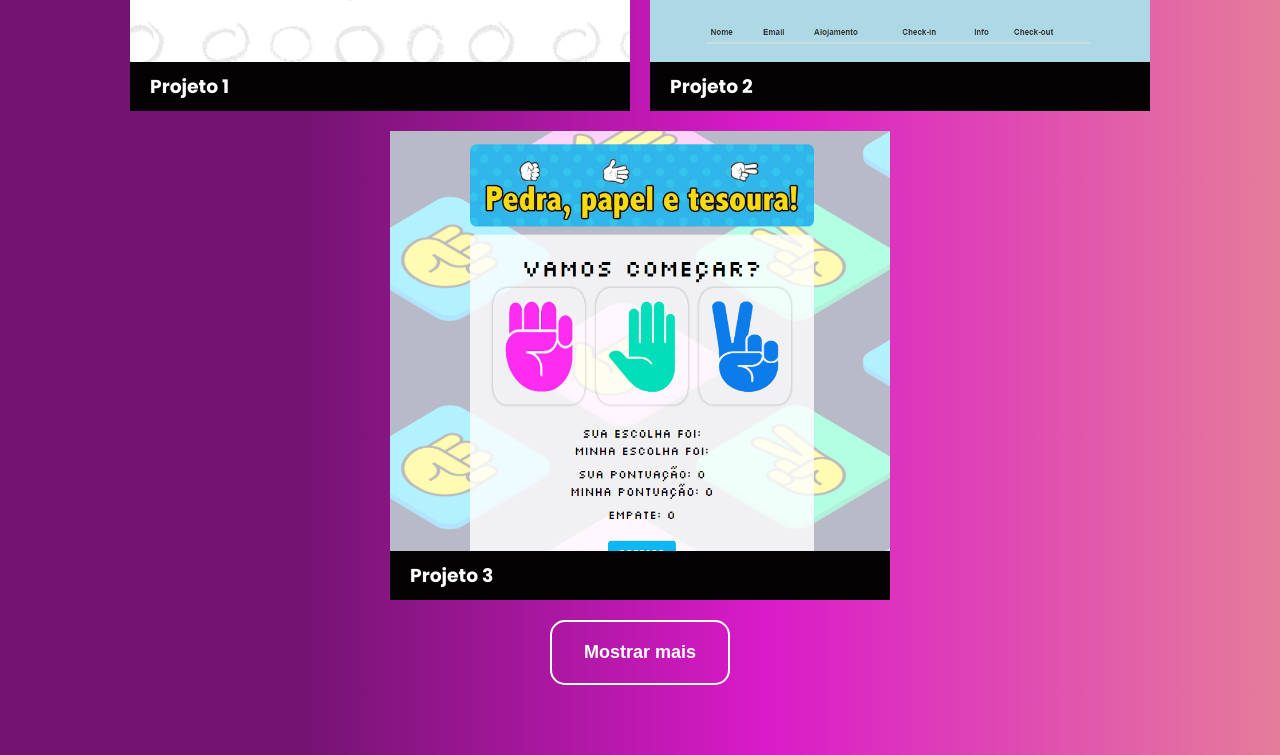
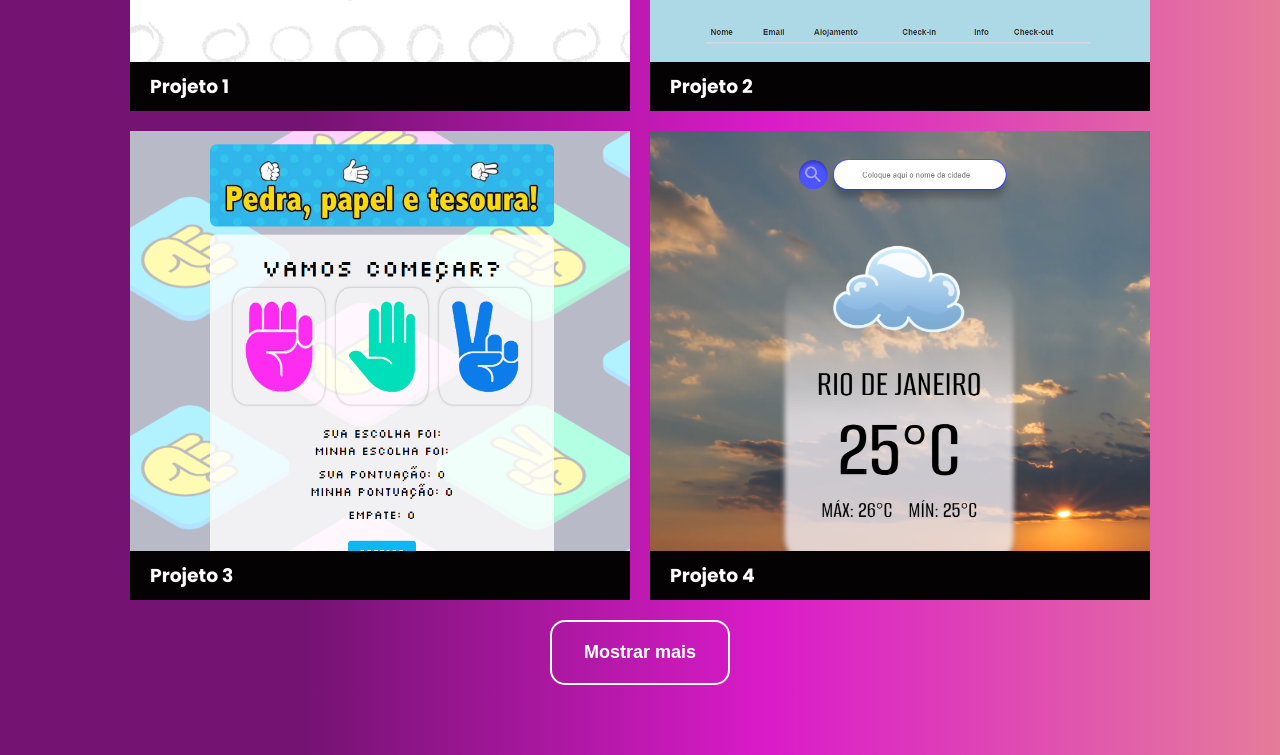
Before and after one commit to NathSantos2024/Portfolio_1, a plain HTML site: page index.html in a window 1280 px wide. Shown: the part 1852-2607 px from the top of the page. Drawn offline with nearby package versions, Linux system fonts and the light colour scheme.

Commit message:
Atualização incluindo projeto e excluindo imagens não utilizadas

```diff
--- a/index.html
+++ b/index.html
@@ -174,12 +174,12 @@
           </a>
         </div>
 
-        <div class="projeto">
-          <a href="#" target="_blank">
-            <img src="https://via.placeholder.com/873X806" alt="Projeto....4" />
+        <div class="projeto ativo">
+          <a href="https://nathsantos2024.github.io/Previsao_do_Tempo/" target="_blank">
+            <img src="./src/imagens/projeto-4.png" alt="Projeto Previsão do Tempo" />
             <h3>Projeto 4</h3>
             <div class="informacoes-projeto">
-              <p>Projeto feito usando HTML, CSS e JavaScript</p>
+              <p>Projeto feito usando HTML, CSS, JavaScript e API</p>
               <p>🔗 Ver no GitHub Pages</p>
             </div>
           </a>
```
Also changed, not shown: src/imagens/1.jpg (deleted), src/imagens/2.png (deleted), src/imagens/3.png (deleted), src/imagens/Nath.png (deleted), src/imagens/projeto-4.png (added).
